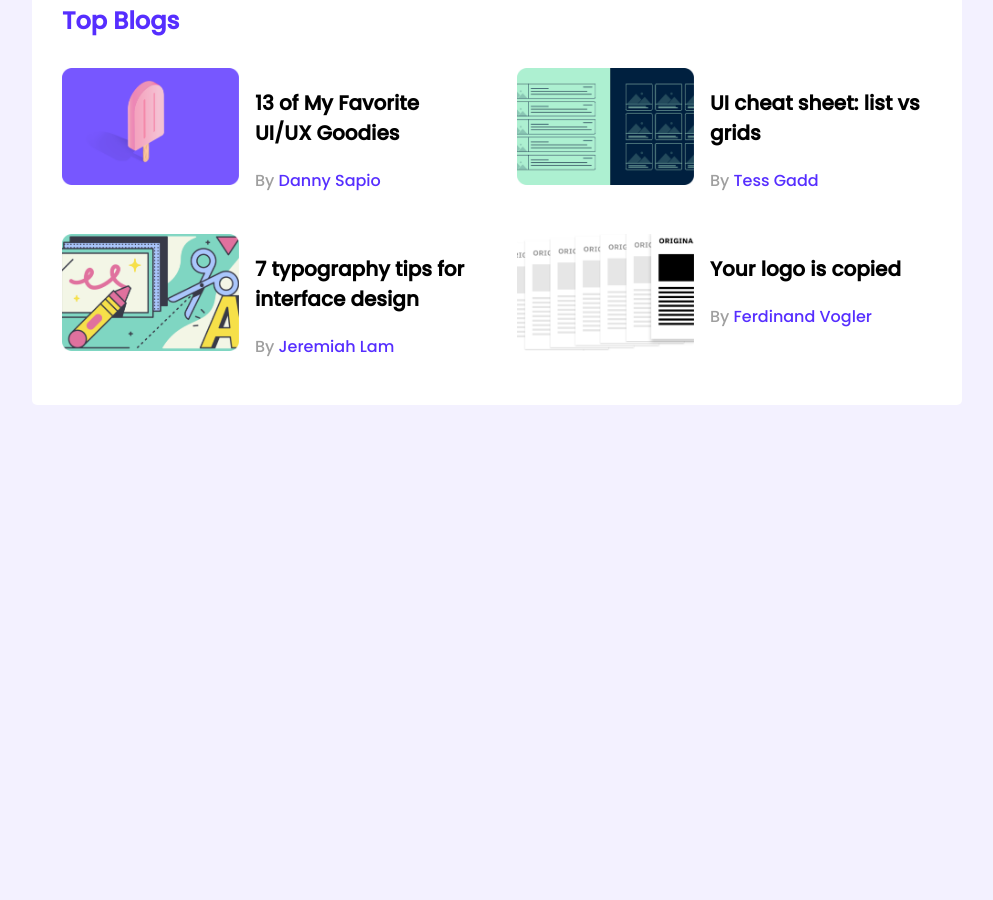
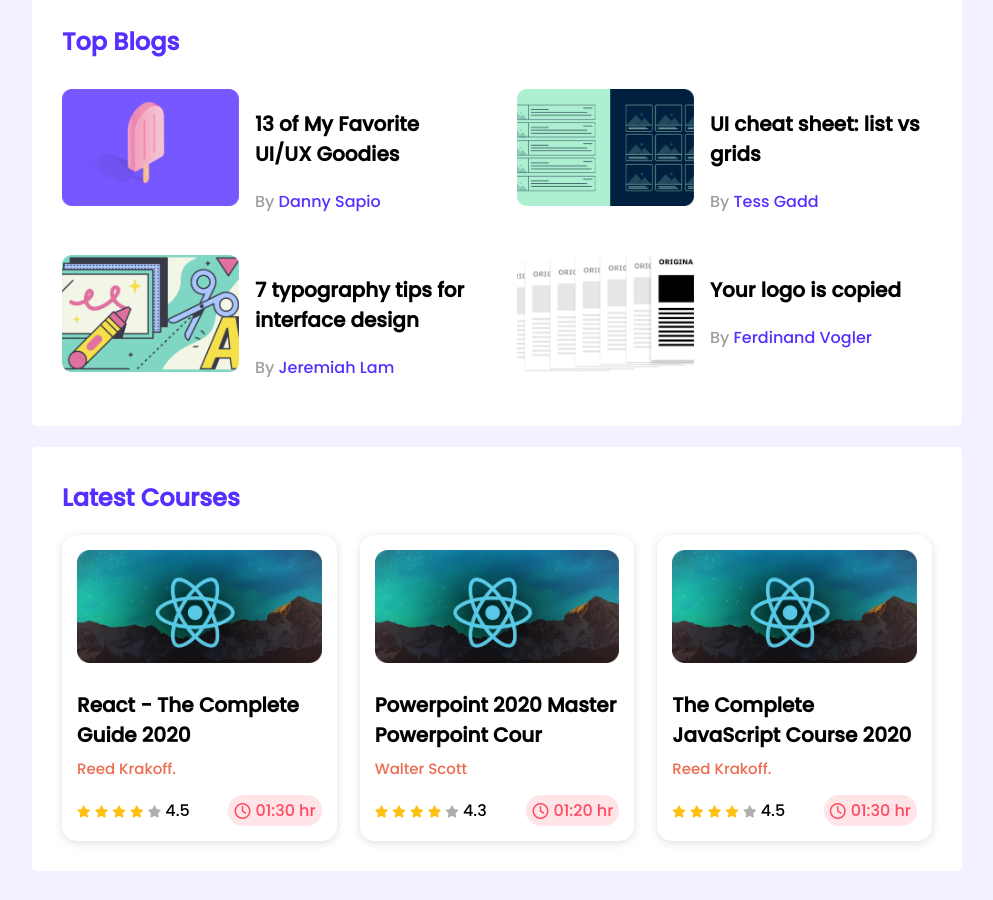
Before and after one commit to ShahriarHossainRifat/leader-board-css3, a plain HTML site: page index.html in a window 1280 px wide. Shown: the part 331-1231 px from the top of the page, without its empty margins (143-1136 px from the left). Before the commit the page ends 800 px from the top, so only its background shows below. Drawn offline with Linux system fonts and the light colour scheme.

Commit message:
added "Latest Courses" section

```diff
--- a/index.html
+++ b/index.html
@@ -5,6 +5,9 @@
     <meta http-equiv="X-UA-Compatible" content="IE=edge">
     <meta name="viewport" content="width=device-width, initial-scale=1.0">
     <title>Leader Board</title>
+    <!-- font awesome -->
+    <script src="https://kit.fontawesome.com/3c0375f8aa.js" crossorigin="anonymous"></script>
+
     <!-- stylesheet -->
     <link rel="stylesheet" href="styles/styles.css">
 </head>
@@ -91,7 +94,80 @@
             </div>
         </section>
         <!-- Latest Courses -->
-
+        <section class="container courses-section-container">
+            <h2 class="section-title">Latest Courses</h2>
+            <div class="courses">
+                <div class="course">
+                    <div class="course-banner">
+                        <img src="images/courses/course-1.png" alt="">
+                    </div>
+                    <div class="course-detail">
+                        <h3 class="course-title">React - The Complete Guide 2020</h3>
+                        <p class="course-instructor">Reed Krakoff.</p>
+                        <div class="course-info">
+                            <div>
+                                <i class="fa-solid fa-star filled"></i>
+                                <i class="fa-solid fa-star filled"></i>
+                                <i class="fa-solid fa-star filled"></i>
+                                <i class="fa-solid fa-star filled"></i>
+                                <i class="fa-solid fa-star empty"></i>
+                                <span>4.5</span>
+                            </div>
+                            <div class="course-duration">
+                                <i class="fa-regular fa-clock"></i>
+                                <p>01:30 hr</p>
+                            </div>
+                        </div>
+                    </div>
+                </div>
+                <div class="course">
+                    <div class="course-banner">
+                        <img src="images/courses/course-1.png" alt="">
+                    </div>
+                    <div class="course-detail">
+                        <h3 class="course-title">Powerpoint 2020 Master Powerpoint Cour</h3>
+                        <p class="course-instructor">Walter Scott</p>
+                        <div class="course-info">
+                            <div>
+                                <i class="fa-solid fa-star filled"></i>
+                                <i class="fa-solid fa-star filled"></i>
+                                <i class="fa-solid fa-star filled"></i>
+                                <i class="fa-solid fa-star filled"></i>
+                                <i class="fa-solid fa-star empty"></i>
+                                <span>4.3</span>
+                            </div>
+                            <div class="course-duration">
+                                <i class="fa-regular fa-clock"></i>
+                                <p>01:20 hr</p>
+                            </div>
+                        </div>
+                    </div>
+                </div>
+                <div class="course">
+                    <div class="course-banner">
+                        <img src="images/courses/course-1.png" alt="">
+                    </div>
+                    <div class="course-detail">
+                        <h3 class="course-title">The Complete JavaScript Course 2020</h3>
+                        <p class="course-instructor">Reed Krakoff.</p>
+                        <div class="course-info">
+                            <div>
+                                <i class="fa-solid fa-star filled"></i>
+                                <i class="fa-solid fa-star filled"></i>
+                                <i class="fa-solid fa-star filled"></i>
+                                <i class="fa-solid fa-star filled"></i>
+                                <i class="fa-solid fa-star empty"></i>
+                                <span>4.5</span>
+                            </div>
+                            <div class="course-duration">
+                                <i class="fa-regular fa-clock"></i>
+                                <p>01:30 hr</p>
+                            </div>
+                        </div>
+                    </div>
+                </div>
+            </div>
+        </section>
     </main>
 </body>
 </html>
--- a/styles/styles.css
+++ b/styles/styles.css
@@ -8,13 +8,16 @@ body {
 }
 main {
     display: flex;
-    justify-content: center;
+    flex-direction: column;
+    align-items: center;
 }
 .container {
     background-color: #FFFFFF;
     width: 870px;
     border-radius: 5px;
     padding: 30px;
+    margin-top: 21px;
+    margin-bottom: 21px;
 }
 hr {
     border: 1px solid #D1D1D1;
@@ -78,3 +81,61 @@ hr {
     text-decoration: none;
     color: #562EFF;
 }
+
+/* latest courses style */
+.courses-section-container {
+    margin-top: 0px;
+}
+.courses {
+    display: grid;
+    grid-template-columns: repeat(3, 1fr);
+    column-gap: 23px;
+}
+.course {
+    border-radius: 15px;
+    padding: 15px;
+    box-shadow: rgba(99, 99, 99, 0.2) 0px 2px 8px 0px;
+}
+.course .course-banner img {
+    width: 100%;
+    height: auto;
+}
+.course-title {
+    font-size: 20px;
+    margin-top: 20px;
+    margin-bottom: 0;
+}
+.course-instructor {
+    font-weight: 400;
+    font-size: 15px;
+    color: #ED6B4F;
+    margin-top: 7px;
+    margin-bottom: 15px;
+    text-decoration: none;
+}
+.course-info {
+    display: flex;
+    align-items: center;
+    justify-content: space-between;
+}
+.course-duration{
+    display: flex;
+    align-items: center;
+    color: #FF4A60;
+    background-color: #FFE4E8;
+    border-radius: 15px;
+    padding: 3px 6px;
+    gap: 5px;
+}
+.course-duration p {
+    margin: 0;
+}
+.fa-star {
+    font-size: 12px;
+}
+.fa-star.filled {
+    color: #FFC014;
+}
+.fa-star.empty {
+    color: #AEAEAE;
+}
```
